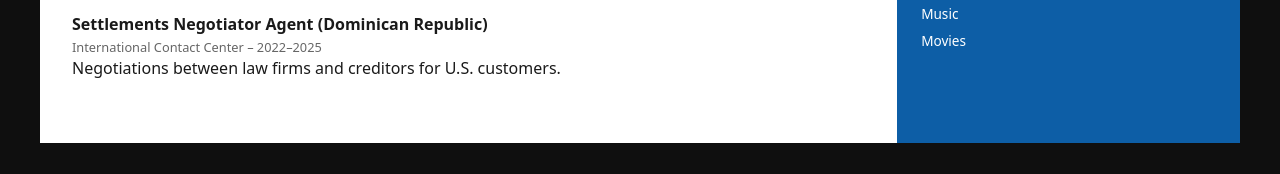
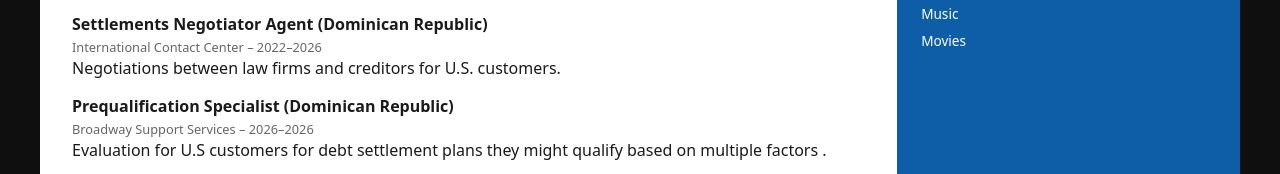
Before and after one commit to RubenV1992/RubenV1992.github.io, a plain HTML site: page index.html in a window 1280 px wide. Shown: the part 778-952 px from the top of the page. Drawn offline with Linux system fonts and the light colour scheme.

Commit message:
Update job listings in index.html
Added a new job listing for Prequalification Specialist and updated the date for Settlements Negotiator Agent.

```diff
--- a/index.html
+++ b/index.html
@@ -227,9 +227,17 @@
 
         <article class="job">
           <h4>Settlements Negotiator Agent (Dominican Republic)</h4>
-          <span class="job-meta">International Contact Center – 2022–2025</span>
+          <span class="job-meta">International Contact Center – 2022–2026</span>
           <p>
             Negotiations between law firms and creditors for U.S. customers.
+          </p>
+        </article>
+
+         <article class="job">
+          <h4>Prequalification Specialist (Dominican Republic)</h4>
+          <span class="job-meta">Broadway Support Services – 2026–2026</span>
+          <p>
+            Evaluation for U.S customers for debt settlement plans they might qualify based on multiple factors .
           </p>
         </article>
 
```
